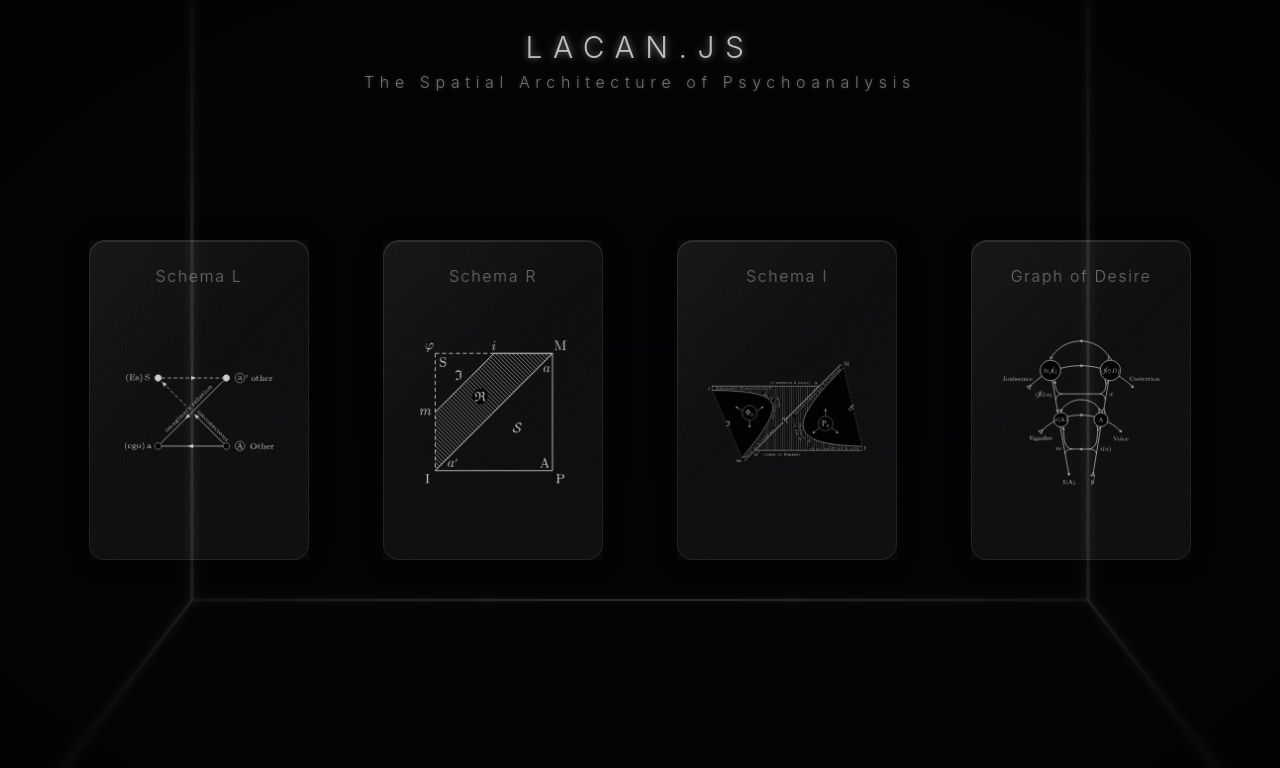
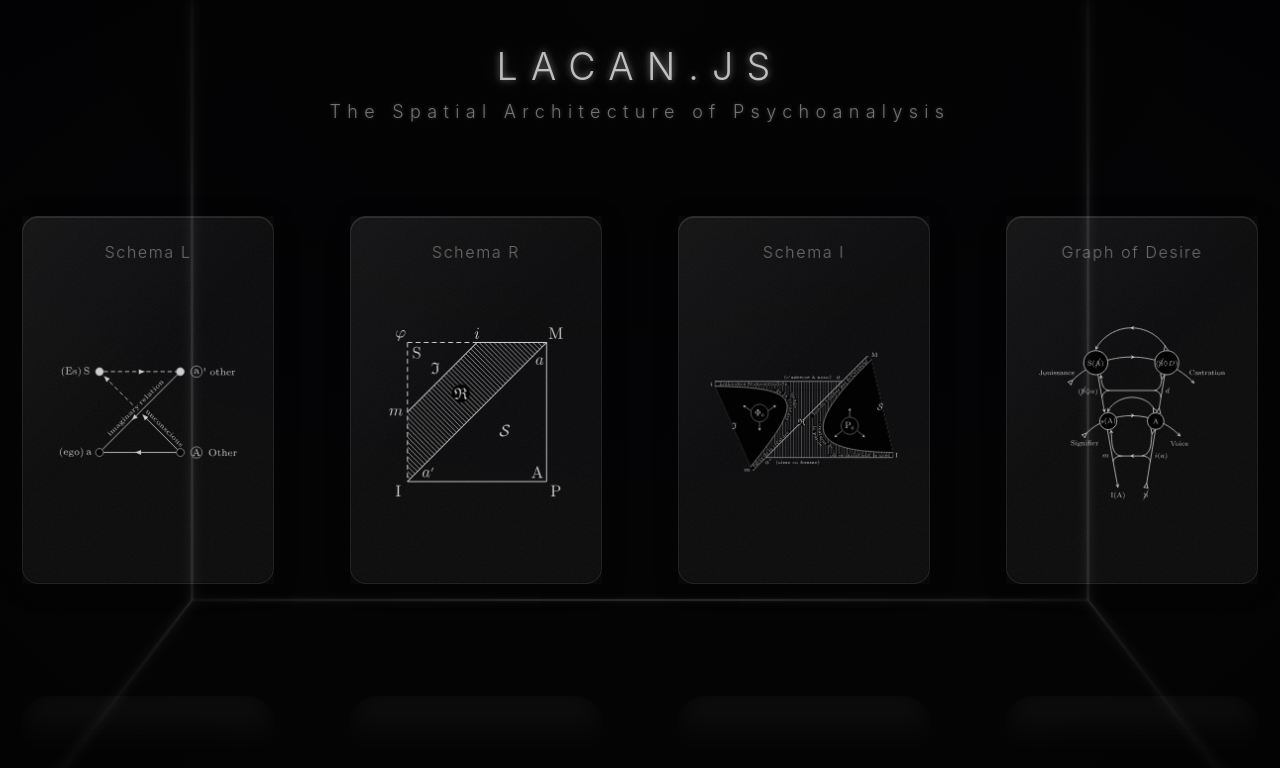
Before and after one commit to bilbillm/Lacan.js, a React (Vite) app: page / in a window 1280 px wide. Shown: the top 768 px of the page. Built offline with nearby package versions, Linux system fonts and the light colour scheme.

Commit message:
修复首页动画时序与卡片交互回归

```diff
--- a/src/App.tsx
+++ b/src/App.tsx
@@ -5,6 +5,12 @@ import AppHeader from './components/app/AppHeader'
 import PanelGallery from './components/app/PanelGallery'
 import FocusView from './components/app/FocusView'
 import { panels } from './components/app/panels'
+import {
+  CARD_ENTRY_START_DELAY_MS,
+  FOCUS_EXIT_MS,
+  HEADER_ENTRY_DELAY_MS,
+  WHEEL_NAV_THRESHOLD,
+} from './components/app/uiConstants'
 
 // 懒加载 SchemaL、SchemaR、SchemaI 和 SchemaD 组件
 const SchemaL = lazy(() => import('./components/SchemaL'))
@@ -17,6 +23,7 @@ function App() {
   const [isAppLoaded, setIsAppLoaded] = useState(false)
   const [selectedNodes, setSelectedNodes] = useState<[string, string] | null>(null)
   const [pageGroup, setPageGroup] = useState(0)
+  const [isExitingFocus, setIsExitingFocus] = useState(false)
 
   const panelsPerPage = 4
   const totalPages = Math.ceil(panels.length / panelsPerPage)
@@ -32,11 +39,12 @@ function App() {
 
   // 处理退出聚焦（先清除节点选择，触发退场动画后再退出聚焦）
   const handleExitFocus = () => {
+    setIsExitingFocus(true)
     setSelectedNodes(null)
-    // 延迟 600ms 后再退出聚焦，让右侧面板有时间播放退场动画
+    setSelectedId(null)
     setTimeout(() => {
-      setSelectedId(null)
-    }, 600)
+      setIsExitingFocus(false)
+    }, FOCUS_EXIT_MS)
   }
 
   // 判断是否应该使用延迟入场动画：首次加载时
@@ -52,33 +60,25 @@ function App() {
   useEffect(() => {
     const timer = setTimeout(() => {
       setIsAppLoaded(true)
-    }, 1000)
+    }, CARD_ENTRY_START_DELAY_MS)
     return () => clearTimeout(timer)
   }, [])
 
-  // 滚轮控制页面切换
-  useEffect(() => {
-    const handleWheel = (e: WheelEvent) => {
-      if (selectedId) return
+  const handleGalleryWheel = (deltaY: number) => {
+    if (selectedId) return
 
-      e.preventDefault()
-
-      if (e.deltaY > 30) {
-        setPageGroup((prev) => (prev + 1) % totalPages)
-      } else if (e.deltaY < -30) {
-        setPageGroup((prev) => (prev - 1 + totalPages) % totalPages)
-      }
+    if (deltaY > WHEEL_NAV_THRESHOLD) {
+      setPageGroup((prev) => (prev + 1) % totalPages)
+    } else if (deltaY < -WHEEL_NAV_THRESHOLD) {
+      setPageGroup((prev) => (prev - 1 + totalPages) % totalPages)
     }
-
-    window.addEventListener('wheel', handleWheel, { passive: false })
-    return () => window.removeEventListener('wheel', handleWheel)
-  }, [selectedId, totalPages])
+  }
 
   return (
     <div className="app-container">
       <DeepEnvironment />
 
-      <AppHeader selectedId={selectedId} shouldAnimateEntry={shouldAnimateEntry} />
+      <AppHeader selectedId={selectedId} shouldAnimateEntry={shouldAnimateEntry} entryDelayMs={HEADER_ENTRY_DELAY_MS} />
 
       <PanelGallery
         pageGroup={pageGroup}
@@ -86,18 +86,21 @@ function App() {
         randomOrder={randomOrder}
         selectedId={selectedId}
         isAppLoaded={isAppLoaded}
+        cardEntryStartDelayMs={CARD_ENTRY_START_DELAY_MS}
         onSelectPanel={setSelectedId}
         onNodesSelected={handleNodesSelected}
         SchemaL={SchemaL}
         SchemaR={SchemaR}
         SchemaI={SchemaI}
         SchemaD={SchemaD}
+        onWheelNavigate={handleGalleryWheel}
       />
 
       <FocusView
         selectedId={selectedId}
         selectedPanel={selectedPanel}
         selectedNodes={selectedNodes}
+        isExitingFocus={isExitingFocus}
         onExitFocus={handleExitFocus}
         onNodesSelected={handleNodesSelected}
         SchemaL={SchemaL}
--- a/src/components/app/AppHeader.tsx
+++ b/src/components/app/AppHeader.tsx
@@ -3,6 +3,7 @@ import { motion } from 'framer-motion'
 interface AppHeaderProps {
   selectedId: string | null
   shouldAnimateEntry: boolean
+  entryDelayMs: number
 }
 
 // Global Header Variants - h1 标题
@@ -55,27 +56,29 @@ const pVariants = {
   },
 }
 
-export default function AppHeader({ selectedId, shouldAnimateEntry }: AppHeaderProps) {
+export default function AppHeader({ selectedId, shouldAnimateEntry, entryDelayMs }: AppHeaderProps) {
+  const entryDelaySeconds = entryDelayMs / 1000
+
   return (
     <motion.div
-      className={`absolute top-8 left-0 right-0 flex flex-col items-center gap-2 pointer-events-none ${selectedId ? 'z-0' : 'z-10'}`}
+      className={`absolute top-12 left-0 right-0 flex flex-col items-center gap-3 pointer-events-none ${selectedId ? 'z-0' : 'z-10'}`}
       animate={selectedId ? { opacity: 0 } : { opacity: 1 }}
       transition={{ duration: 0.4 }}
     >
       <motion.h1
-        className="text-3xl font-light tracking-[0.35em] text-white/70 leading-none"
+        className="text-[2.35rem] font-light tracking-[0.35em] text-white/70 leading-none"
         initial="initial"
         variants={h1Variants}
         animate={selectedId ? 'blurred' : 'visible'}
         transition={{
           opacity: shouldAnimateEntry
-            ? { delay: 0.3, duration: 0.6, ease: 'easeOut' }
+            ? { delay: entryDelaySeconds, duration: 0.8, ease: 'easeOut' }
             : { duration: 0.4, ease: 'easeInOut' },
           filter: shouldAnimateEntry
-            ? { delay: 0.3, duration: 0.6, ease: 'easeOut' }
+            ? { delay: entryDelaySeconds, duration: 0.8, ease: 'easeOut' }
             : { duration: 0.4, ease: 'easeInOut' },
           y: shouldAnimateEntry
-            ? { delay: 0.3, duration: 0.6, ease: 'easeOut' }
+            ? { delay: entryDelaySeconds, duration: 0.8, ease: 'easeOut' }
             : { duration: 0.4, ease: 'easeInOut' },
           scale: { duration: 0.4 },
           textShadow: { duration: 4, ease: 'easeInOut', repeat: Infinity },
@@ -84,19 +87,19 @@ export default function AppHeader({ selectedId, shouldAnimateEntry }: AppHeaderP
         LACAN.JS
       </motion.h1>
       <motion.p
-        className="text-base font-light tracking-[0.35em] text-white/40"
+        className="text-lg font-light tracking-[0.35em] text-white/40"
         initial="initial"
         variants={pVariants}
         animate={selectedId ? 'blurred' : 'visible'}
         transition={{
           opacity: shouldAnimateEntry
-            ? { delay: 0.5, duration: 0.5, ease: 'easeOut' }
+            ? { delay: entryDelaySeconds + 0.25, duration: 0.7, ease: 'easeOut' }
             : { duration: 0.4, ease: 'easeInOut' },
           filter: shouldAnimateEntry
-            ? { delay: 2.5, duration: 0.8, ease: 'easeOut' }
+            ? { delay: entryDelaySeconds + 0.25, duration: 0.7, ease: 'easeOut' }
             : { duration: 0.4, ease: 'easeInOut' },
           y: shouldAnimateEntry
-            ? { delay: 2.5, duration: 0.8, ease: 'easeOut' }
+            ? { delay: entryDelaySeconds + 0.25, duration: 0.7, ease: 'easeOut' }
             : { duration: 0.4, ease: 'easeInOut' },
           scale: { duration: 0.4 },
           textShadow: { duration: 4, ease: 'easeInOut', repeat: Infinity, delay: 0.5 },
--- a/src/components/app/PanelGallery.tsx
+++ b/src/components/app/PanelGallery.tsx
@@ -7,6 +7,7 @@ import {
   type InteractiveSchemaComponent,
   type NonInteractiveSchemaComponent,
 } from './panelSchemaRegistry'
+import { GALLERY_CARD_HEIGHT, GALLERY_CARD_WIDTH } from './uiConstants'
 
 interface PanelGalleryProps {
   pageGroup: number
@@ -14,12 +15,14 @@ interface PanelGalleryProps {
   randomOrder: number[]
   selectedId: string | null
   isAppLoaded: boolean
+  cardEntryStartDelayMs: number
   onSelectPanel: (id: string) => void
   onNodesSelected: (node1: string, node2: string) => void
   SchemaL: InteractiveSchemaComponent
   SchemaR: NonInteractiveSchemaComponent
   SchemaI: InteractiveSchemaComponent
   SchemaD: InteractiveSchemaComponent
+  onWheelNavigate: (deltaY: number) => void
 }
 
 export default function PanelGallery({
@@ -28,27 +31,33 @@ export default function PanelGallery({
   randomOrder,
   selectedId,
   isAppLoaded,
+  cardEntryStartDelayMs,
   onSelectPanel,
   onNodesSelected,
   SchemaL,
   SchemaR,
   SchemaI,
   SchemaD,
+  onWheelNavigate,
 }: PanelGalleryProps) {
   return (
     <div className="absolute inset-0 flex items-center justify-center px-12 pt-24">
       <AnimatePresence mode="wait">
         <motion.div
           key={pageGroup}
-          className="grid grid-cols-4 gap-6 w-full max-w-6xl"
+          className="grid grid-cols-4 gap-8 w-full max-w-7xl pointer-events-auto"
           initial={{ opacity: 0 }}
           animate={{ opacity: 1 }}
           exit={{ opacity: 0 }}
-          transition={{ duration: 0.3 }}
+          transition={{ duration: 0.18 }}
+          onWheel={(event) => {
+            event.preventDefault()
+            onWheelNavigate(event.deltaY)
+          }}
         >
           {currentPanels.map((panel, index) => {
             // 随机进场顺序
-            const delay = 3.3 + randomOrder.indexOf(index) * 0.15
+            const delay = cardEntryStartDelayMs / 1000 + randomOrder.indexOf(index) * 0.15
             const isSelected = selectedId === panel.id
             const resolvedSchema = resolvePanelSchema(panel.id, {
               SchemaL,
@@ -69,17 +78,20 @@ export default function PanelGallery({
                 exit={{ opacity: 0, y: 60, filter: 'blur(5px)' }}
                 transition={{
                   delay: isAppLoaded ? 0 : delay,
-                  duration: 0.5,
+                  duration: isAppLoaded ? 0.32 : 0.5,
                   ease: 'easeOut',
                 }}
               >
                 {/* 包裹容器 */}
-                <div className="relative flex flex-col items-center">
+                <div
+                  className="relative flex flex-col items-center"
+                  style={{ overflow: 'visible' }}
+                >
                   {/* 主面板 */}
                   <GlassPanel
                     layoutId={panel.id}
-                    width={220}
-                    height={320}
+                    width={GALLERY_CARD_WIDTH}
+                    height={GALLERY_CARD_HEIGHT}
                     onClick={() => onSelectPanel(panel.id)}
                     className="cursor-pointer"
                   >
@@ -107,6 +119,21 @@ export default function PanelGallery({
                       </div>
                     )}
                   </GlassPanel>
+
+                  <div
+                    className="absolute top-full left-1/2 pointer-events-none rounded-[1.6rem]"
+                    style={{
+                      width: GALLERY_CARD_WIDTH,
+                      height: Math.round(GALLERY_CARD_HEIGHT * 0.41),
+                      transform: 'translateX(-50%) translateY(112px) scaleX(-1)',
+                      transformOrigin: 'top center',
+                      opacity: 0.34,
+                      background: 'linear-gradient(to bottom, rgba(255,255,255,0.2), rgba(255,255,255,0.08) 22%, rgba(255,255,255,0.02) 46%, transparent 82%)',
+                      filter: 'blur(12px)',
+                      maskImage: 'linear-gradient(to bottom, rgba(0,0,0,0.95), rgba(0,0,0,0.35) 45%, transparent)',
+                      WebkitMaskImage: 'linear-gradient(to bottom, rgba(0,0,0,0.95), rgba(0,0,0,0.35) 45%, transparent)',
+                    }}
+                  />
                 </div>
               </motion.div>
             )
--- /dev/null
+++ b/src/components/app/uiConstants.ts
@@ -0,0 +1,11 @@
+export const HEADER_ENTRY_DELAY_MS = 2000
+export const CARD_ENTRY_START_DELAY_MS = HEADER_ENTRY_DELAY_MS + 950
+
+export const FOCUS_EXIT_MS = 600
+export const WHEEL_NAV_THRESHOLD = 30
+
+export const GALLERY_CARD_WIDTH = 252
+export const GALLERY_CARD_HEIGHT = 368
+
+export const FOCUS_PANEL_MAX_WIDTH = 540
+export const FOCUS_PANEL_MAX_HEIGHT = 780
```
Also changed, not shown: src/components/app/FocusView.tsx (+10 -6 lines).
